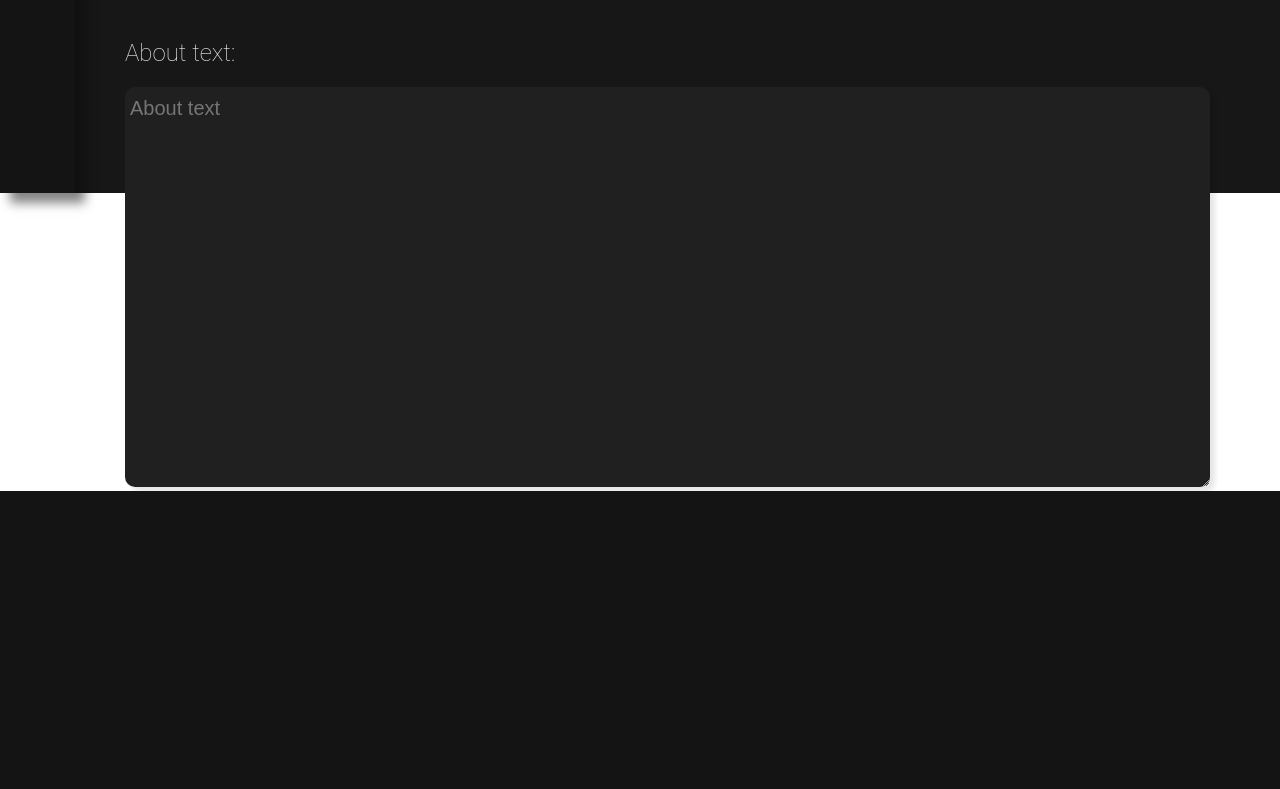
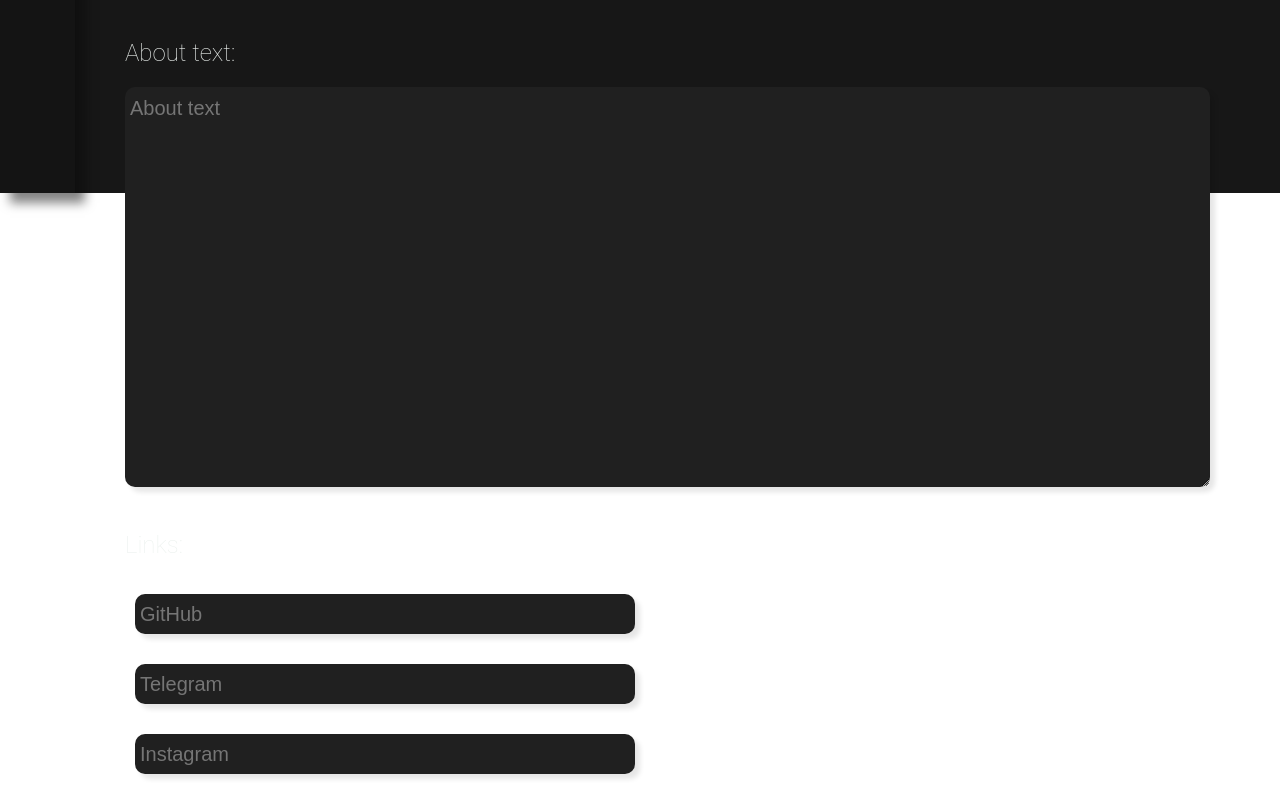
Before and after one commit to Konstantin-create/hacknet_web, a Flask app: page /admin/content-editor in a window 1280 px wide. Shown: the part 607-1396 px from the top of the page. Before the commit the page ends 1098 px from the top, so only its background shows below. Run offline with Flask 2, Linux system fonts and the light colour scheme.

Commit message:
worked on content editor page

```diff
--- a/app/templates/admin/content_editor.html
+++ b/app/templates/admin/content_editor.html
@@ -32,6 +32,12 @@
             <h3 class="sep-header">About text:</h3>
             <label><textarea class="textarea-text" placeholder="About text"></textarea></label>
         </div>
+        <div>
+            <h3 class="sep-header">Links:</h3>
+            <label><input type="text" class="inline-text" placeholder="GitHub"></label>
+            <label><input type="text" class="inline-text" placeholder="Telegram"></label>
+            <label><input type="text" class="inline-text" placeholder="Instagram"></label>
+        </div>
     </form>
 </div>
 <div class="index-settings" id="index-settings"></div>
```
